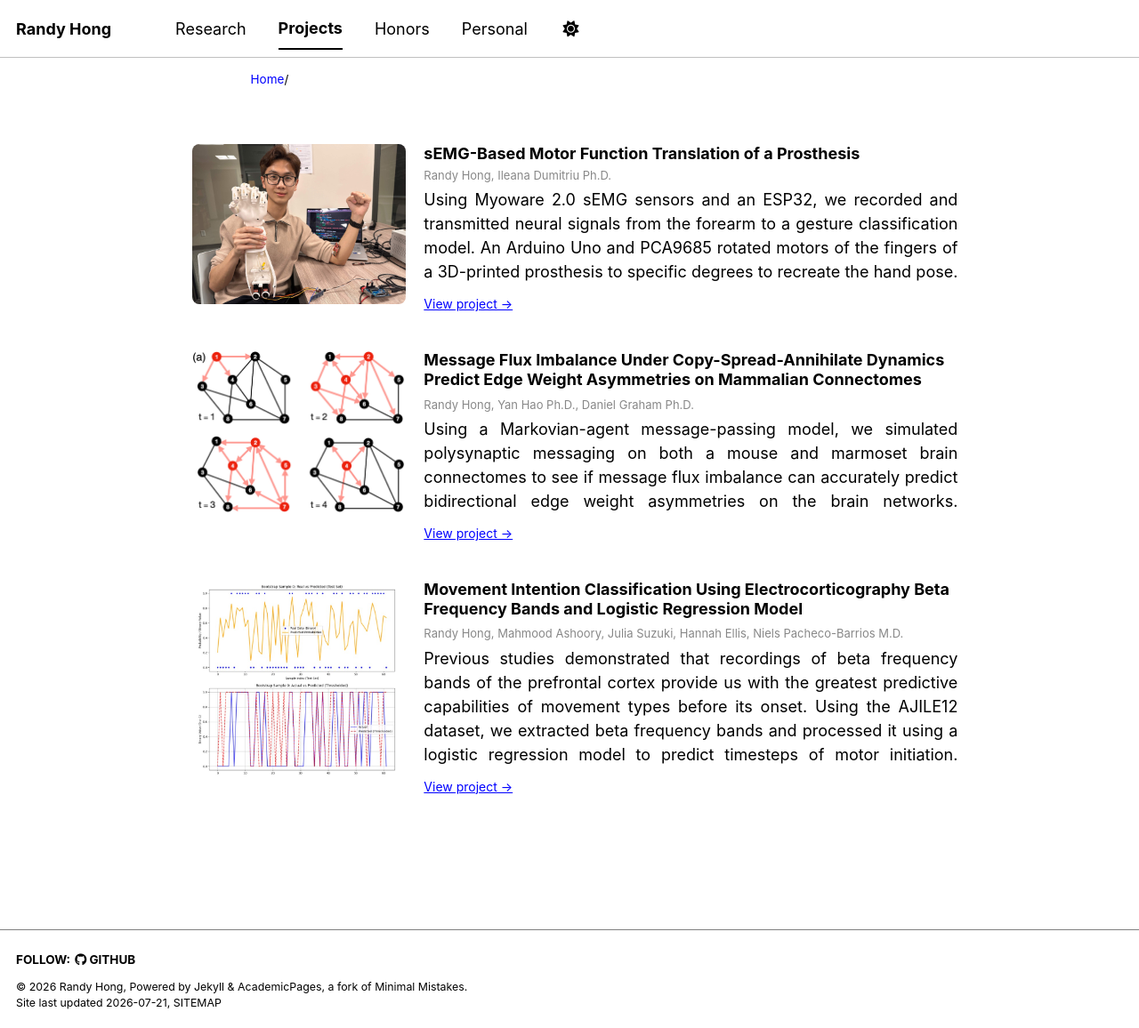
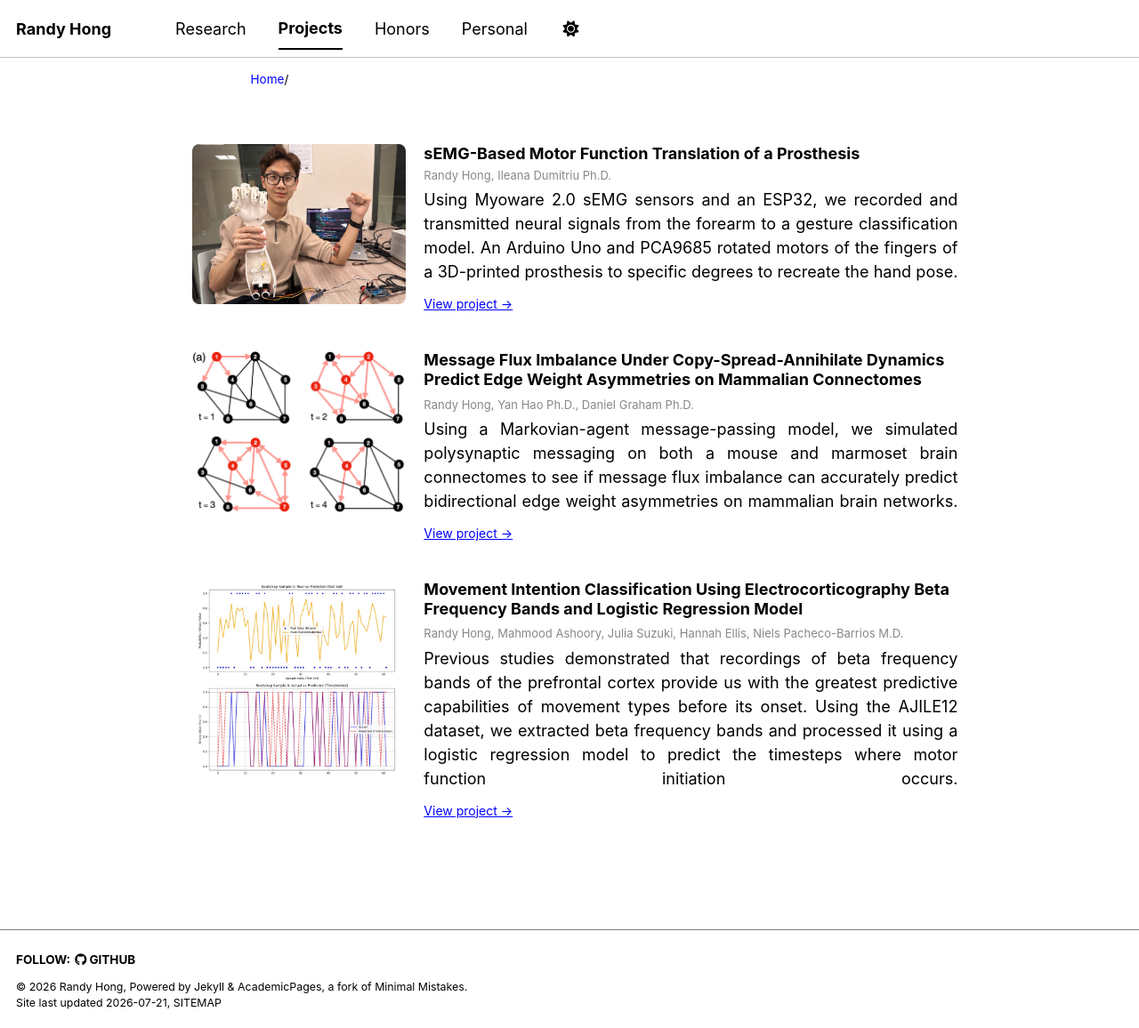
Before and after one commit to randyhongg/randyhongg.github.io, a Jekyll site: the page built from _pages/projects.md, in a window 1280 px wide and 1156 px high. Shown: the whole window at 89% size. Built offline with Jekyll 4.4.1, drawn with Linux system fonts in a browser that asks for light colours; a style sheet for code colours, icons or effects is not loaded.

Commit message:
Update projects.md

```diff
--- a/_pages/projects.md
+++ b/_pages/projects.md
@@ -32,7 +32,7 @@ author_profile: false
   <div style="max-width: 600px;">
     <h3 style="margin: 0 0 8px;">Message Flux Imbalance Under Copy-Spread-Annihilate Dynamics Predict Edge Weight Asymmetries on Mammalian Connectomes</h3>
     <p style="margin: 0 0 4px; font-size: 13px; color: #888;">Randy Hong, Yan Hao Ph.D., Daniel Graham Ph.D.</p>
-    <p style="margin: 0 0 8px; text-align: justify; text-align-last: justify;">Using a Markovian-agent message-passing model, we simulated polysynaptic messaging on both a mouse and marmoset brain connectomes to see if message flux imbalance can accurately predict bidirectional edge weight asymmetries on the brain networks.</p>
+    <p style="margin: 0 0 8px; text-align: justify; text-align-last: justify;">Using a Markovian-agent message-passing model, we simulated polysynaptic messaging on both a mouse and marmoset brain connectomes to see if message flux imbalance can accurately predict bidirectional edge weight asymmetries on mammalian brain networks.</p>
     <a href="https://github.com/randyhongg/project-repo-2" target="_blank" style="font-size: 14px;">View project →</a>
   </div>
 </div>
@@ -42,7 +42,7 @@ author_profile: false
   <div style="max-width: 600px;">
     <h3 style="margin: 0 0 8px;">Movement Intention Classification Using Electrocorticography Beta Frequency Bands and Logistic Regression Model</h3>
     <p style="margin: 0 0 4px; font-size: 13px; color: #888;">Randy Hong, Mahmood Ashoory, Julia Suzuki, Hannah Ellis, Niels Pacheco-Barrios M.D.</p>
-    <p style="margin: 0 0 8px; text-align: justify; text-align-last: justify;">Previous studies demonstrated that recordings of beta frequency bands of the prefrontal cortex provide us with the greatest predictive capabilities of movement types before its onset. Using the AJILE12 dataset, we extracted beta frequency bands and processed it using a logistic regression model to predict timesteps of motor initiation.</p>
+    <p style="margin: 0 0 8px; text-align: justify; text-align-last: justify;">Previous studies demonstrated that recordings of beta frequency bands of the prefrontal cortex provide us with the greatest predictive capabilities of movement types before its onset. Using the AJILE12 dataset, we extracted beta frequency bands and processed it using a logistic regression model to predict the timesteps where motor function initiation occurs.</p>
     <a href="https://github.com/randyhongg/project-repo-2" target="_blank" style="font-size: 14px;">View project →</a>
   </div>
 </div>
```
